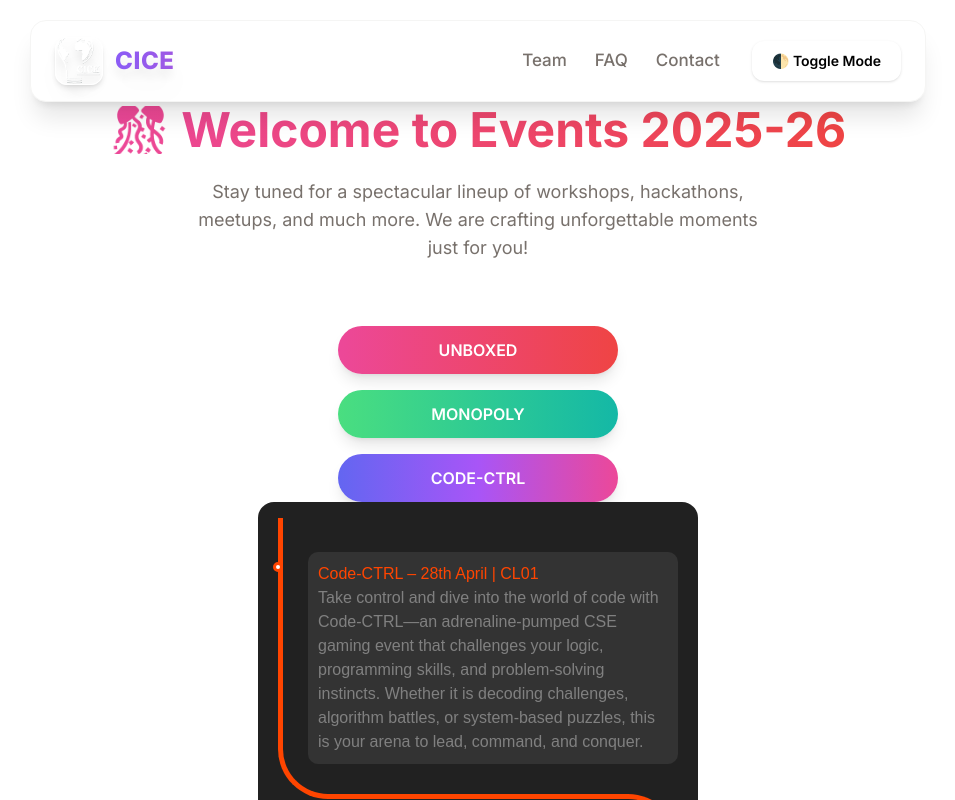
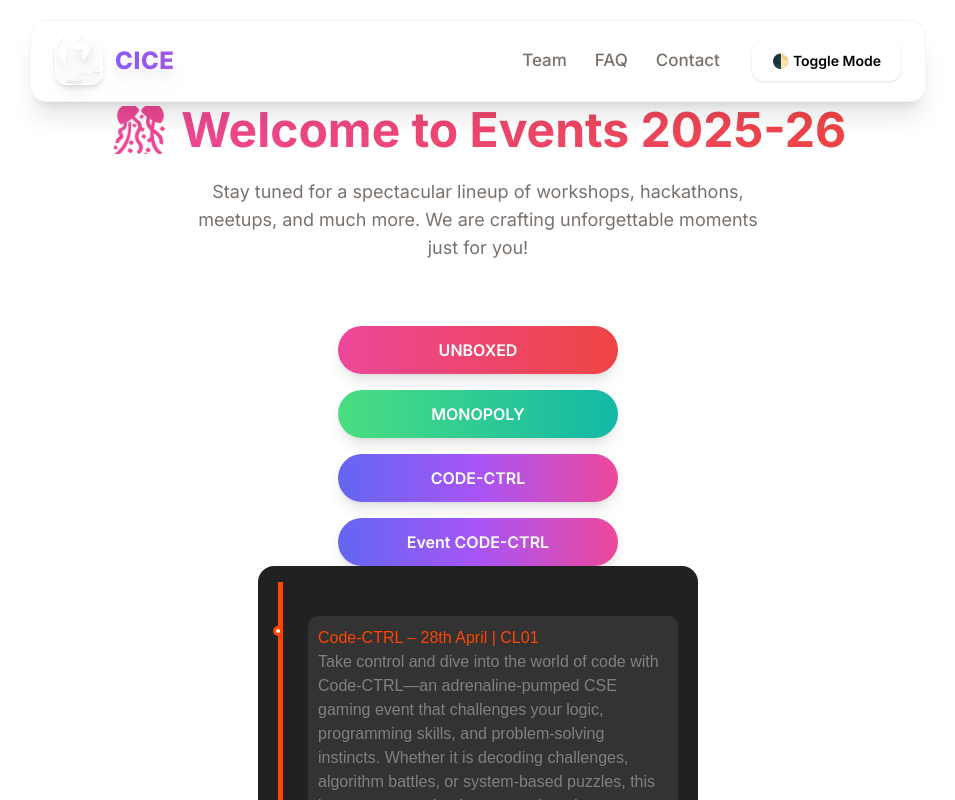
Before and after one commit to 30Divyansh/CICE, a Next.js app: page /events in a window 1280 px wide. Shown: the top 800 px of the page, without its empty margins (162-1117 px from the left). Built offline with nearby package versions, Linux system fonts and the light colour scheme.

Commit message:
Describe your changes

```diff
--- a/app/events/page.tsx
+++ b/app/events/page.tsx
@@ -38,6 +38,16 @@
   >
     CODE-CTRL
   </a>
+  <a
+  href="https://code-ctrl.vercel.app"
+  target="_blank"
+  rel="noopener noreferrer"
+  className="inline-block w-[280px] text-center px-6 py-3 rounded-full bg-gradient-to-r from-indigo-500 via-purple-500 to-pink-500 text-white font-semibold shadow-lg hover:brightness-110 transition-all duration-300"
+>
+  Event CODE-CTRL
+</a>
+
+
 </div>
 
 
```
